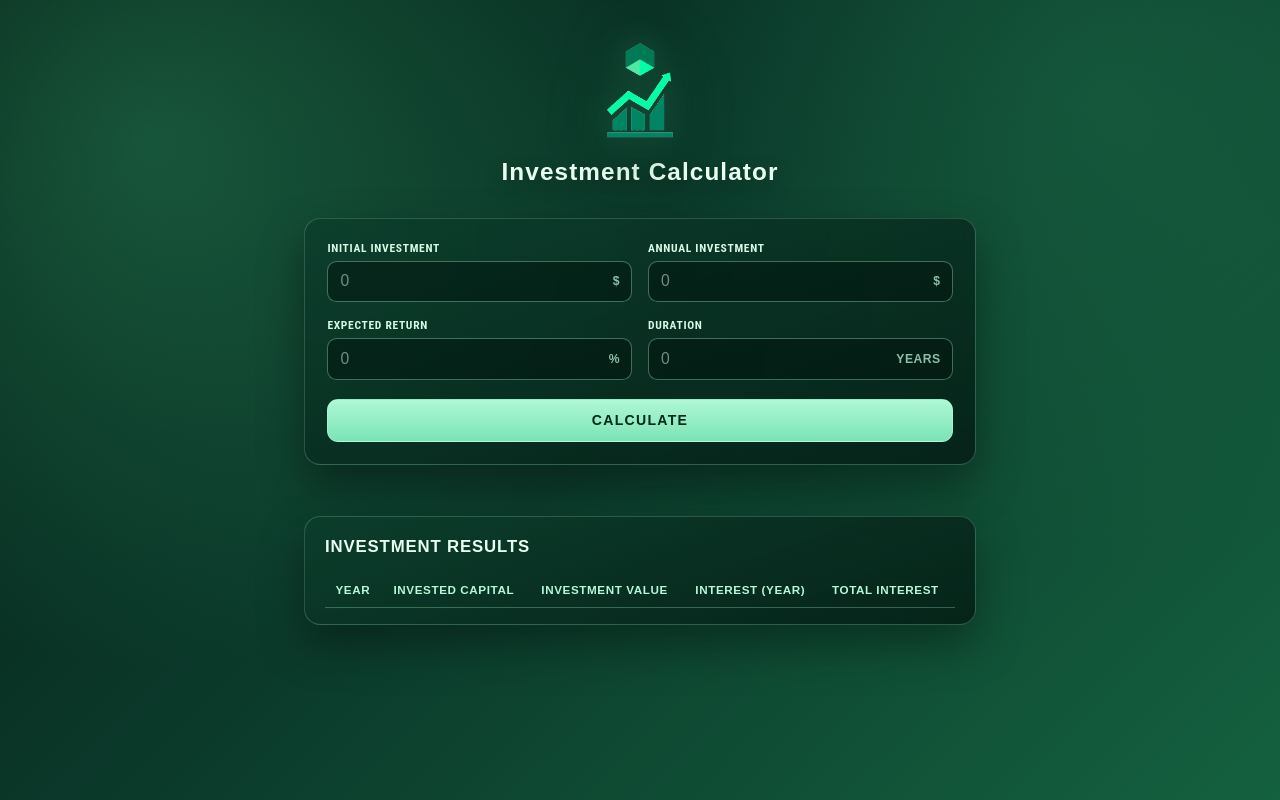
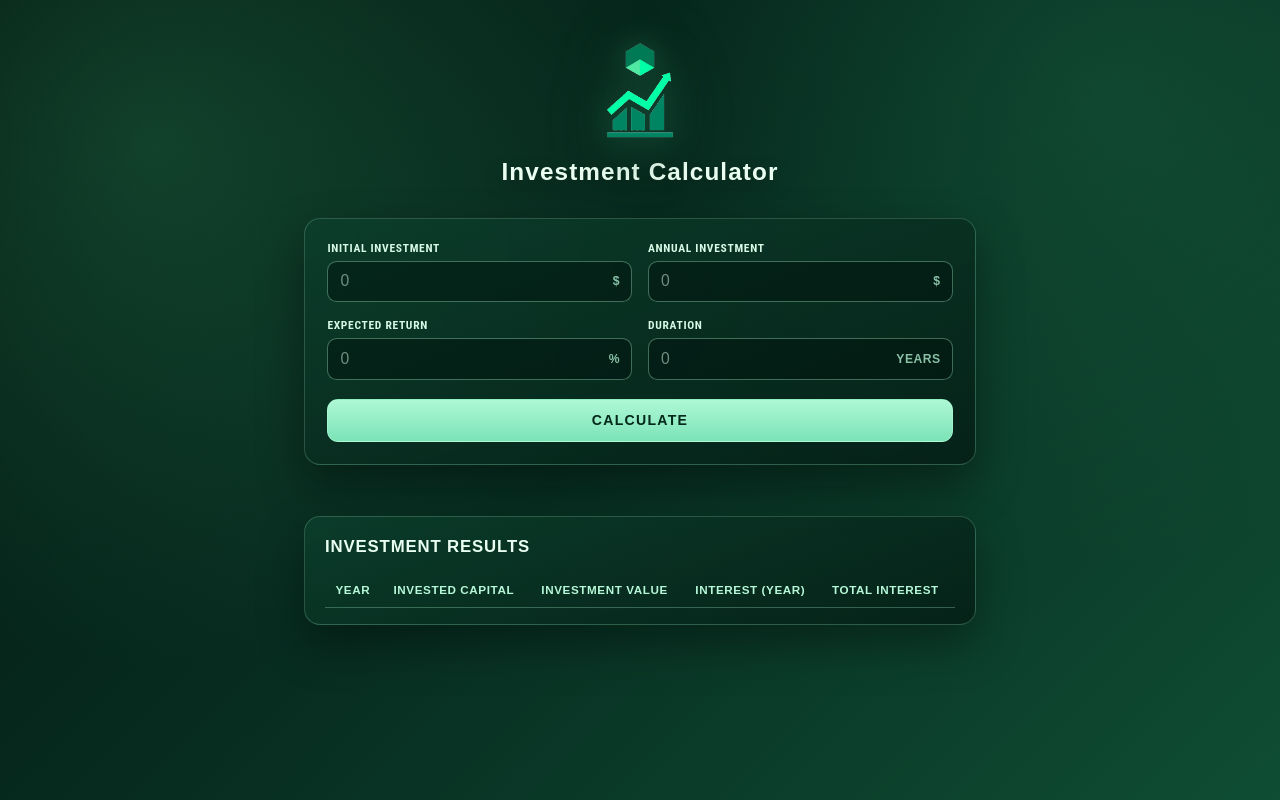
Before and after one commit to Arsiievych/investment_calculator, an Angular app: page / in a window 1280 px wide. Built offline with nearby package versions, Linux system fonts and the light colour scheme.

Commit message:
update color palette: refine money-green shades and adjust gradient opacities for improved visual consistency

```diff
--- a/src/styles.css
+++ b/src/styles.css
@@ -1,7 +1,7 @@
 :root {
-    --money-green-deep: #041f16;
-    --money-green-mid: #0b3a2b;
-    --money-green-rich: #14613f;
+    --money-green-deep: #03160f;
+    --money-green-mid: #072c20;
+    --money-green-rich: #0f4d34;
     --money-green-soft: #1f7f56;
     --money-text: #ecfff3;
     --money-text-soft: #c9ecd9;
@@ -24,10 +24,10 @@ body {
     color: var(--money-text);
     background-color: var(--money-green-deep);
     background-image:
-        radial-gradient(circle at 12% 18%, rgba(56, 172, 113, 0.35), transparent 40%),
-        radial-gradient(circle at 86% 12%, rgba(30, 113, 75, 0.45), transparent 36%),
+        radial-gradient(circle at 12% 18%, rgba(56, 172, 113, 0.25), transparent 40%),
+        radial-gradient(circle at 86% 12%, rgba(30, 113, 75, 0.32), transparent 36%),
         linear-gradient(135deg, var(--money-green-deep) 0%, var(--money-green-mid) 45%, var(--money-green-rich) 100%),
-        repeating-linear-gradient(25deg, rgba(255, 255, 255, 0.03) 0 1px, transparent 1px 11px);
+        repeating-linear-gradient(25deg, rgba(255, 255, 255, 0.02) 0 1px, transparent 1px 11px);
     background-attachment: fixed;
 }
 
```
